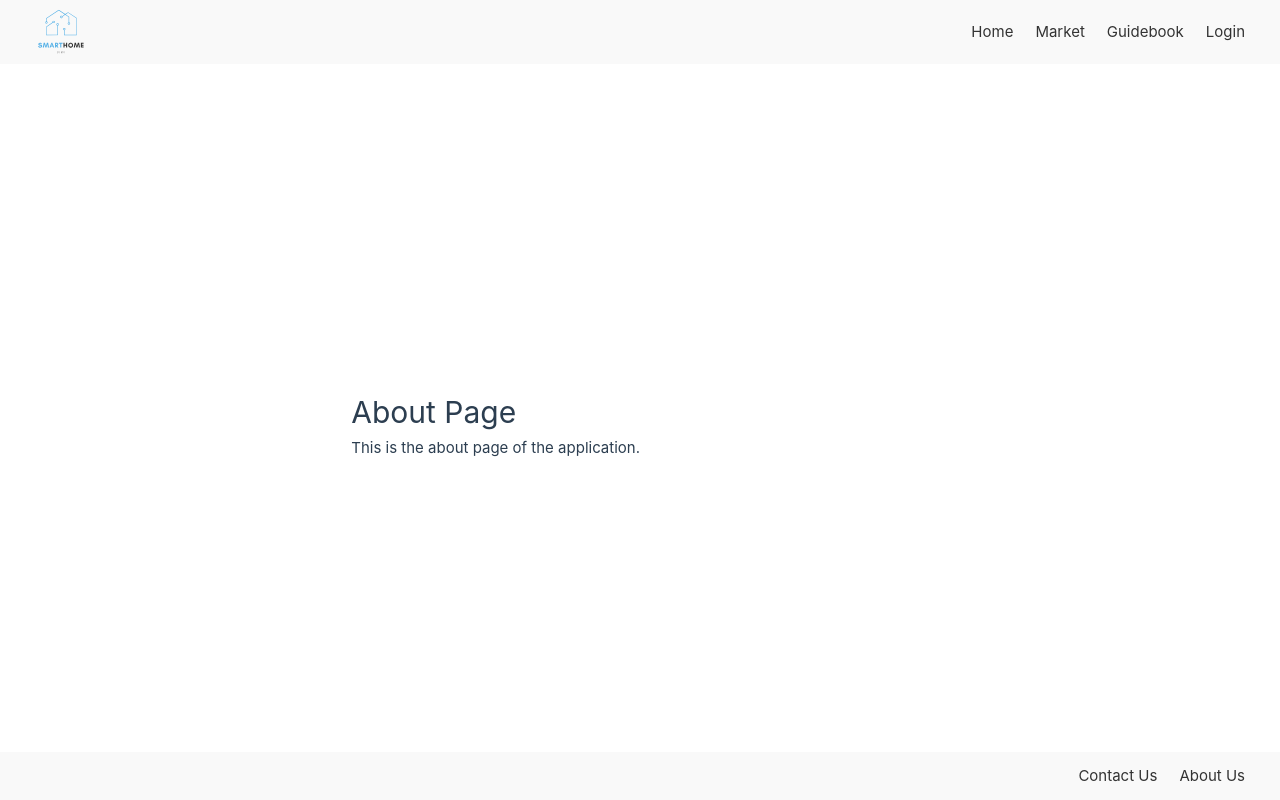
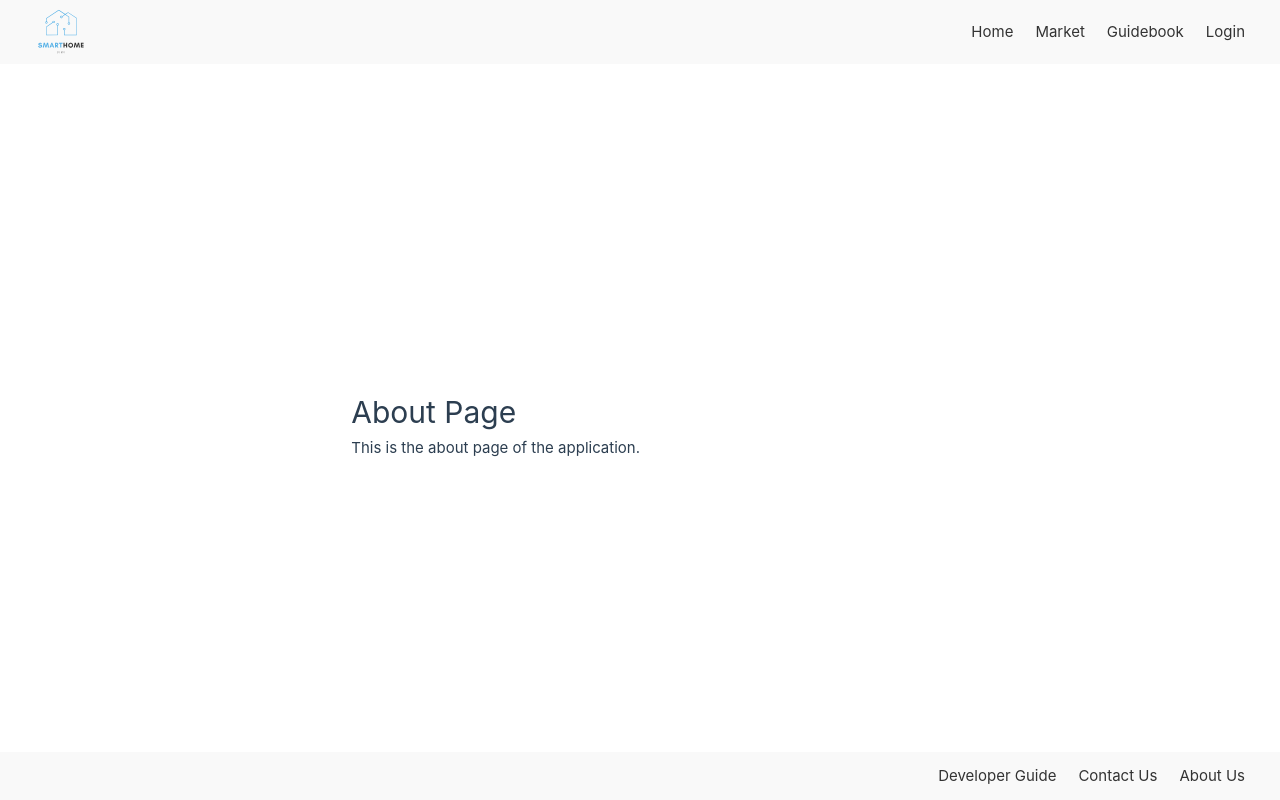
Before and after one commit to busecoban/SmartHome-DeviceManagement-v2, a Vue app in the folder SmartHome-DeviceManagement/: page /about in a window 1280 px wide. Built offline with nearby package versions, Linux system fonts and the light colour scheme.

Commit message:
developer guide

```diff
--- a/SmartHome-DeviceManagement/src/components/UIFooter.vue
+++ b/SmartHome-DeviceManagement/src/components/UIFooter.vue
@@ -3,6 +3,8 @@
     <div class="ui-footer">
       <div class="ui-footer-links">
         <slot name="links">
+          <span><a href="/componentguidefordeveloper">Developer Guide</a></span>
+
           <span><a href="/contactus">Contact Us</a></span>
           <span><a href="/about">About Us</a></span>
         </slot>
```
